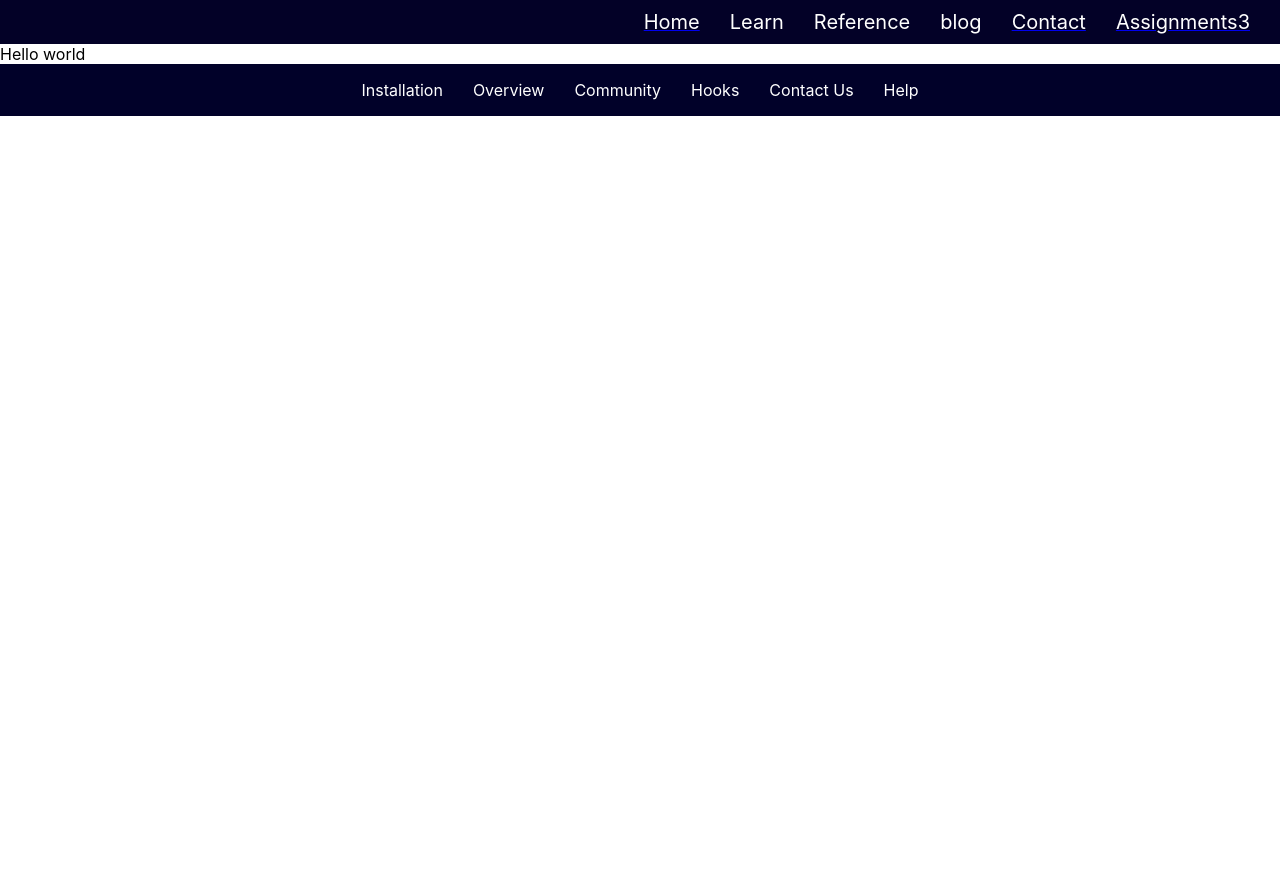
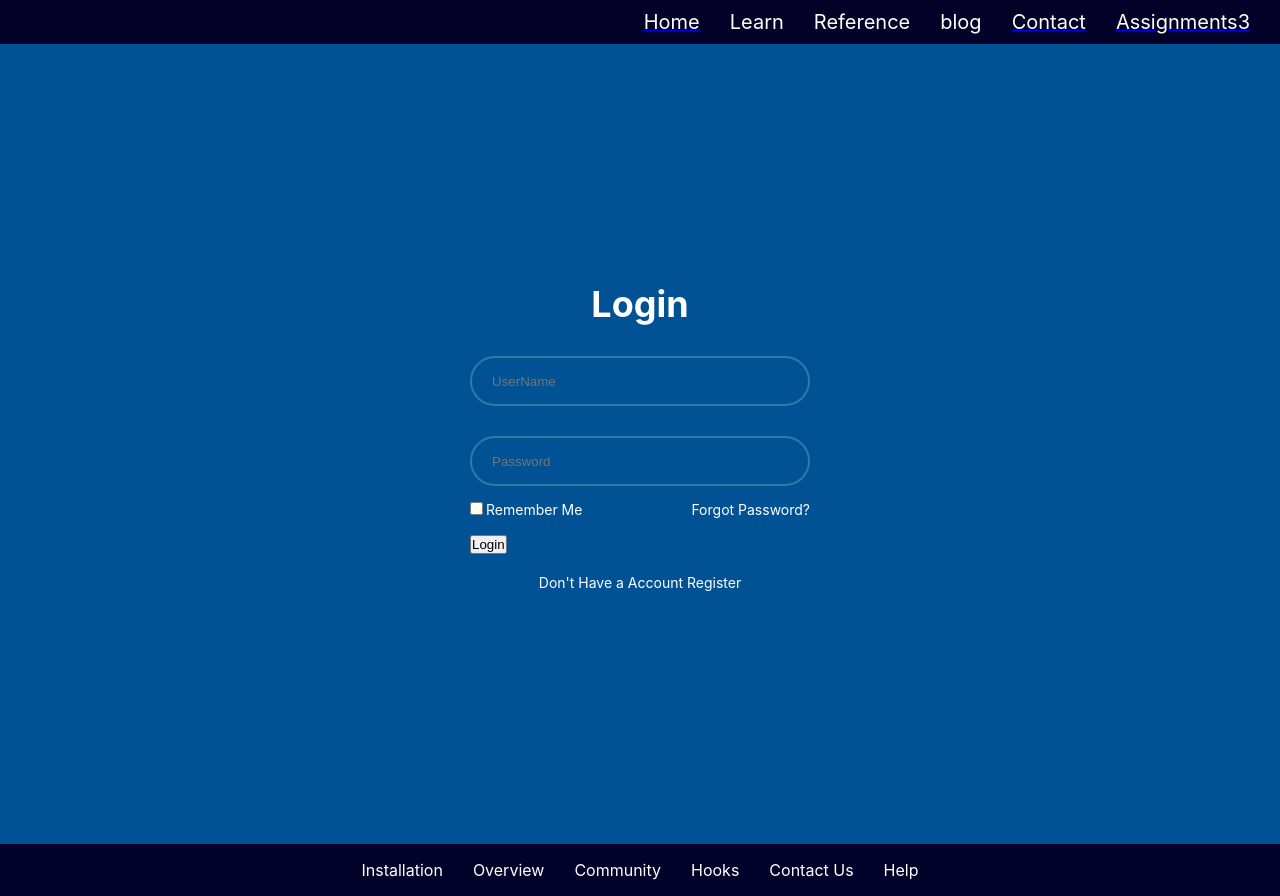
Before and after one commit to Nikoloz01/TBC_APP, a React (Create React App) app: page /Contact in a window 1280 px wide. Before the commit the page ends 800 px from the top, so only its background shows below. Built offline with nearby package versions, Linux system fonts and the light colour scheme.

Commit message:
change ProductListAssignments code

```diff
--- a/src/App.css
+++ b/src/App.css
@@ -2,3 +2,4 @@
 @import '../src/ProductCardContainer/productCardContainer.css';
 @import './footer/footer.css';
 @import './components-3/ProductListAssignments.css';
+@import './Components/Contact.css';
--- /dev/null
+++ b/src/Components/Contact.css
@@ -0,0 +1,76 @@
+.contact-container{
+    display: flex;
+    justify-content: center;
+    align-items: center;
+    min-height: 100vh;
+    background-repeat: no-repeat;
+    background:rgb(1, 82, 148);
+}
+
+
+.wrapper{
+    width: 420px;
+    background: transparent;
+    color: white;
+    border-radius: 10px;
+    padding: 30px 40px;
+}
+.wrapper h2{
+    text-align: center;
+    font-size: 36px;
+}
+
+.wrapper .input-box{
+    width: 100%;
+    height: 50px;
+    background: inherit;
+    margin: 30px 0;
+}
+
+.input-box input{
+    width: 100%;
+    height: 100%;
+    background: transparent;
+    border: none;
+    outline: none;
+    border: 2px solid rgba(255, 255, 255, .2);
+    border-radius: 40px;
+    color: white;
+    padding: 20px 45px 20px 20px;
+
+};
+
+.input-box input::placeholder{
+    color: white
+    ;
+}
+
+.wrapper .remember-forgot{
+    display: flex;
+    justify-content: space-between;
+    font-size: 14px;
+    margin: -15px 0 15px;
+}
+
+.remember-forgot label input{
+    accent-color: white;
+    margin-right: 3px;
+
+};
+
+ .btn{
+    width: 100%;
+    height: 45px;
+    background: white;
+    border: none;
+    outline: none;
+    border-radius: 40px;
+    cursor: pointer;
+    color: black;
+}
+
+.wrapper .register-link{
+    margin: 20px 0 15px;
+    text-align: center;
+    font-size: 14px;
+}
--- a/src/Components/Contact.js
+++ b/src/Components/Contact.js
@@ -2,7 +2,33 @@ import React from 'react';
 
 export const Contact = () => {
   return (
-    <div>Hello world</div>
+    <>
+      <div className="contact-container">
+
+        <div className="wrapper">
+          <form action="">
+            <h2>Login</h2>
+            <div className="input-box">
+              <input type="text" placeholder='UserName' required />
+            </div>
+
+            <div className="input-box">
+              <input type="password" placeholder='Password' required minLength="8" />
+            </div>
+            <div className="remember-forgot">
+              <label>
+                <input type="checkbox" />Remember Me
+              </label>
+              <span>Forgot Password?</span>
+            </div>
+            <button className='btn' type='submit'>Login</button>
+            <div className="register-link">
+              <p>Don't Have a Account <span href="">Register</span></p>
+            </div>
+          </form>
+        </div>
+      </div>
+    </>
   )
 }
 export default Contact;
--- a/src/components-3/ProductListAssignments.css
+++ b/src/components-3/ProductListAssignments.css
@@ -3,11 +3,12 @@
    justify-content: center;
    align-items: center;
    height: 100vh;
+   background:grey;
+   color: white;
 
 
 }
 
 .assignmentsWrapper h2{
     text-align: center;
-    padding-bottom: 20px;
-}
+};
```
Also changed, not shown: src/pages/image.jpg (added).
